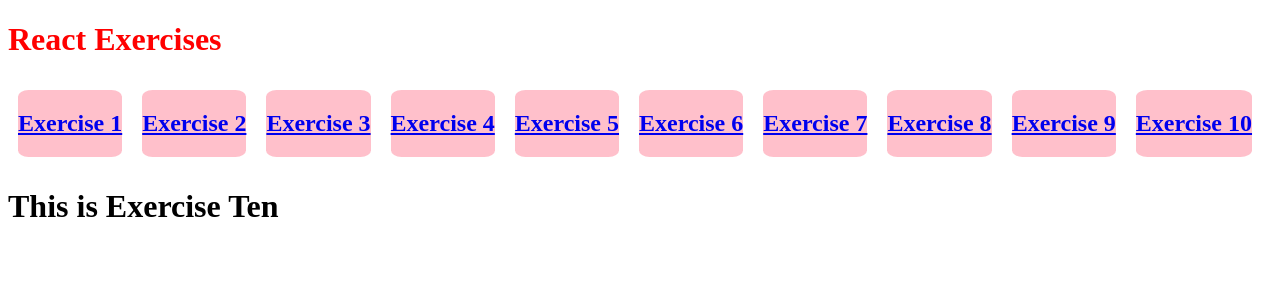
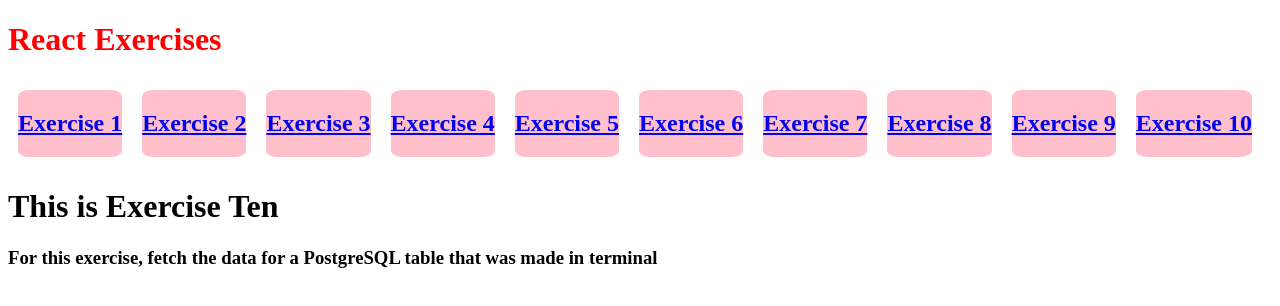
Before and after one commit to austinbhan/my-react-playground, a React app: page /exercise-ten in a window 1280 px wide. Shown: the top 306 px of the page. Built offline with nearby package versions, Linux system fonts and the light colour scheme.

Commit message:
Instructions in jsx file

```diff
--- a/src/ExerciseTen/ExerciseTen.jsx
+++ b/src/ExerciseTen/ExerciseTen.jsx
@@ -3,6 +3,9 @@
   return (
     <div>
       <h1>This is Exercise Ten</h1>
+      <h3>For this exercise, fetch the data for a PostgreSQL
+        table that was made in terminal </h3>
+      <p></p>
     </div>
   );
 }
```
